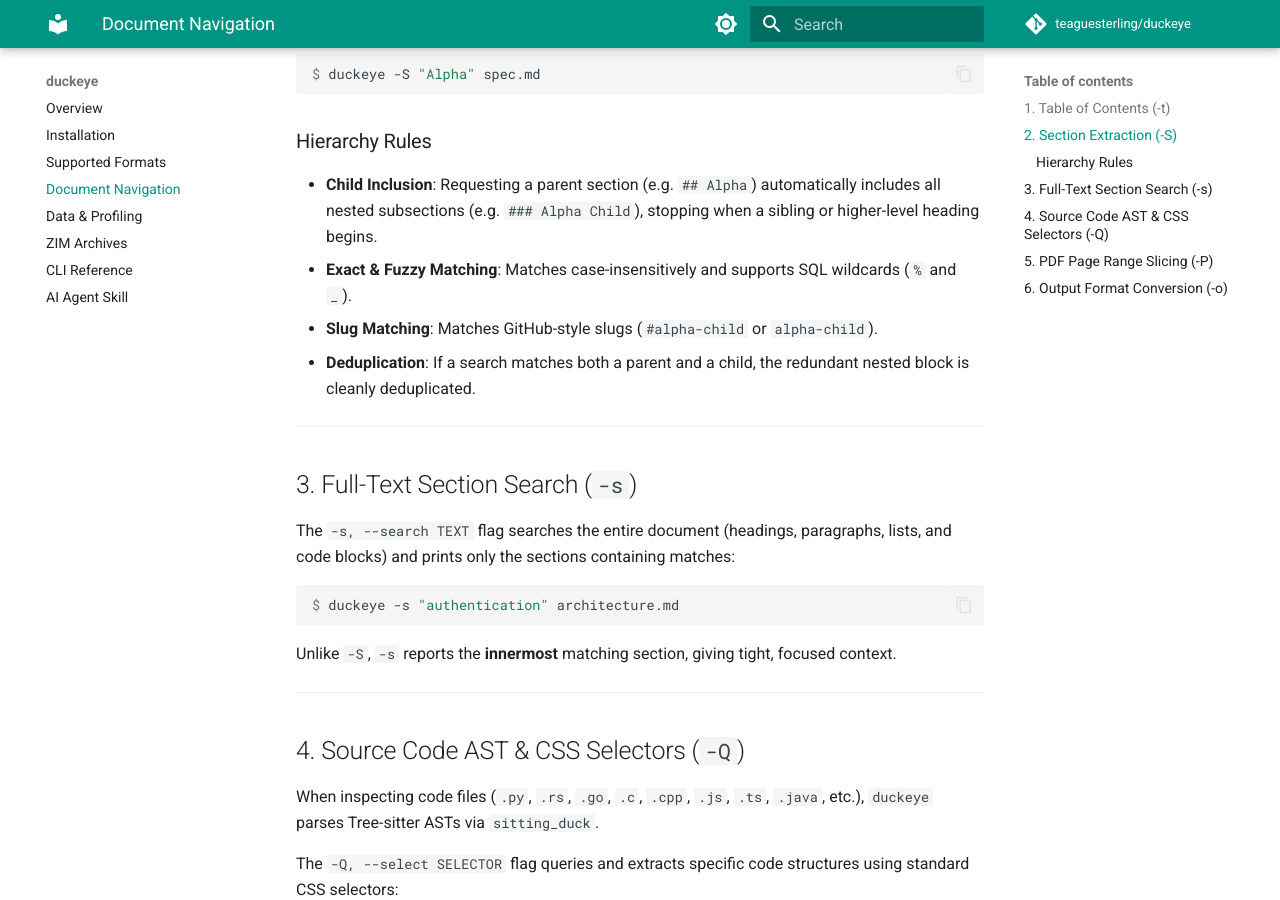
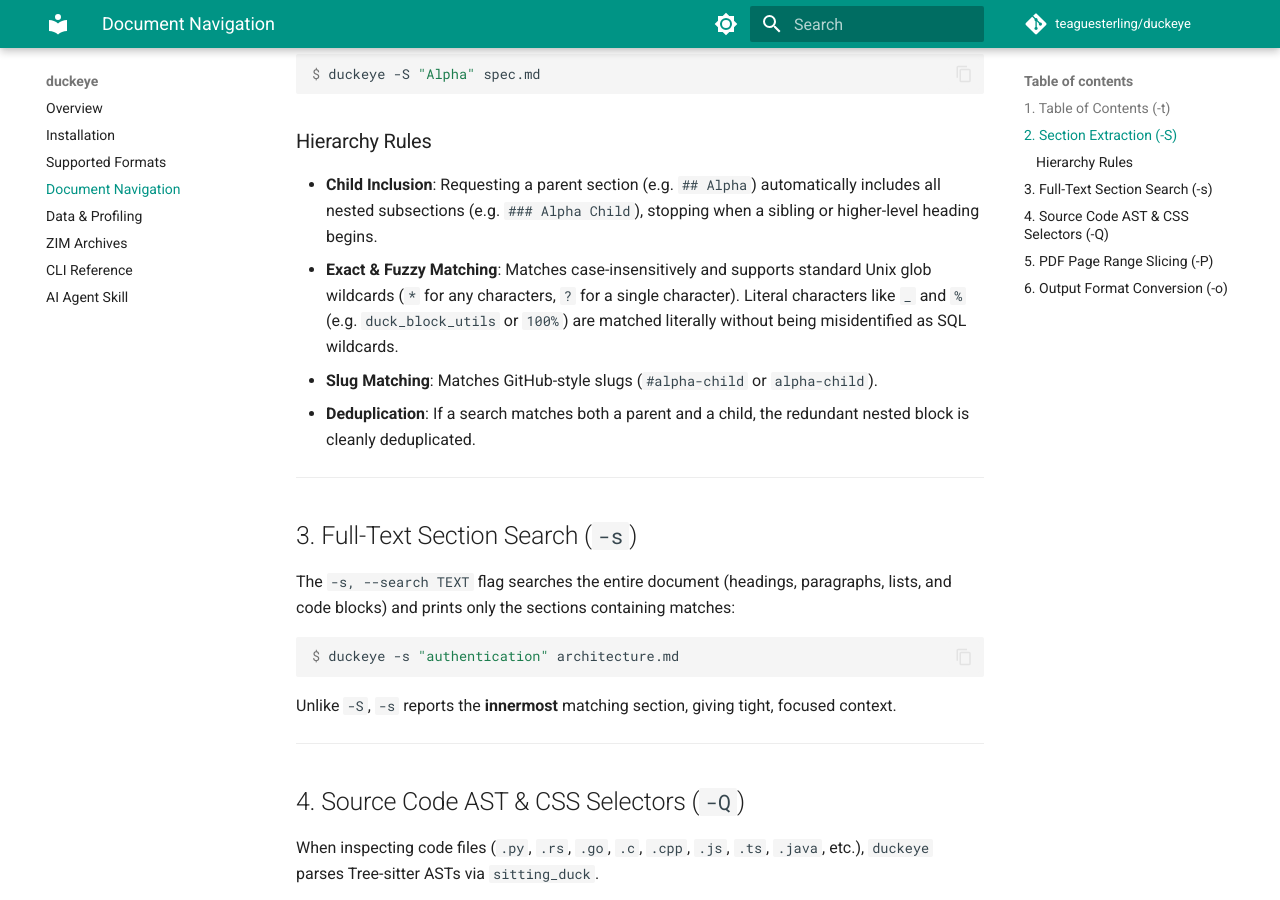
Before and after one commit to teaguesterling/duckeye, an MkDocs documentation site: the page built from docs/navigation.md, in a window 1280 px wide and 900 px high, scrolled down 696 px. Built offline with MkDocs 1.6.1 and Material for MkDocs 9.7.7, drawn with Linux system fonts in a browser that asks for light colours; comment, search, counter and statistics services are not loaded.

Commit message:
feat: support Unix glob wildcards (*, ?) and literal _ and % in search and section queries

```diff
--- a/docs/navigation.md
+++ b/docs/navigation.md
@@ -31,7 +31,7 @@ $ duckeye -S "Alpha" spec.md
 
 ### Hierarchy Rules
 * **Child Inclusion**: Requesting a parent section (e.g. `## Alpha`) automatically includes all nested subsections (e.g. `### Alpha Child`), stopping when a sibling or higher-level heading begins.
-* **Exact & Fuzzy Matching**: Matches case-insensitively and supports SQL wildcards (`%` and `_`).
+* **Exact & Fuzzy Matching**: Matches case-insensitively and supports standard Unix glob wildcards (`*` for any characters, `?` for a single character). Literal characters like `_` and `%` (e.g. `duck_block_utils` or `100%`) are matched literally without being misidentified as SQL wildcards.
 * **Slug Matching**: Matches GitHub-style slugs (`#alpha-child` or `alpha-child`).
 * **Deduplication**: If a search matches both a parent and a child, the redundant nested block is cleanly deduplicated.
 
```
Also changed, not shown: skills/duckeye/SKILL.md (+1 -1 lines), 2 other files.
